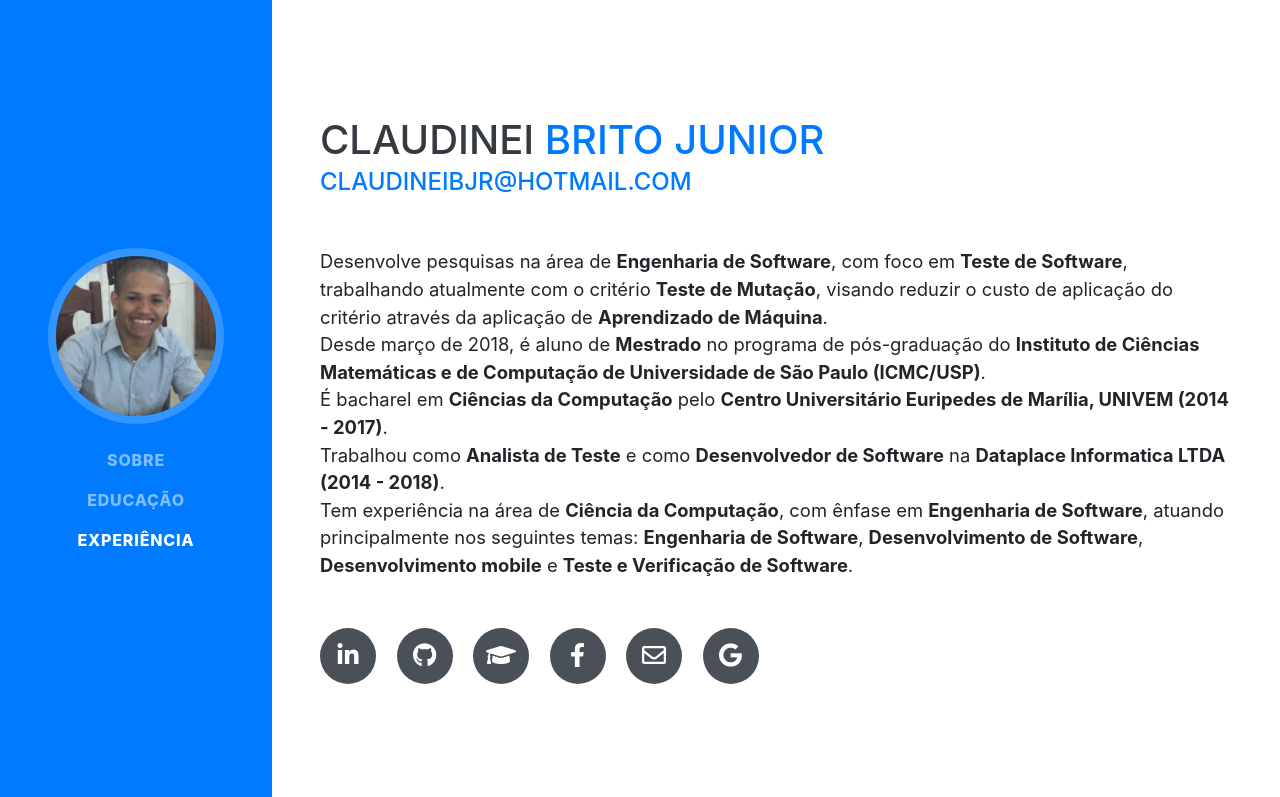
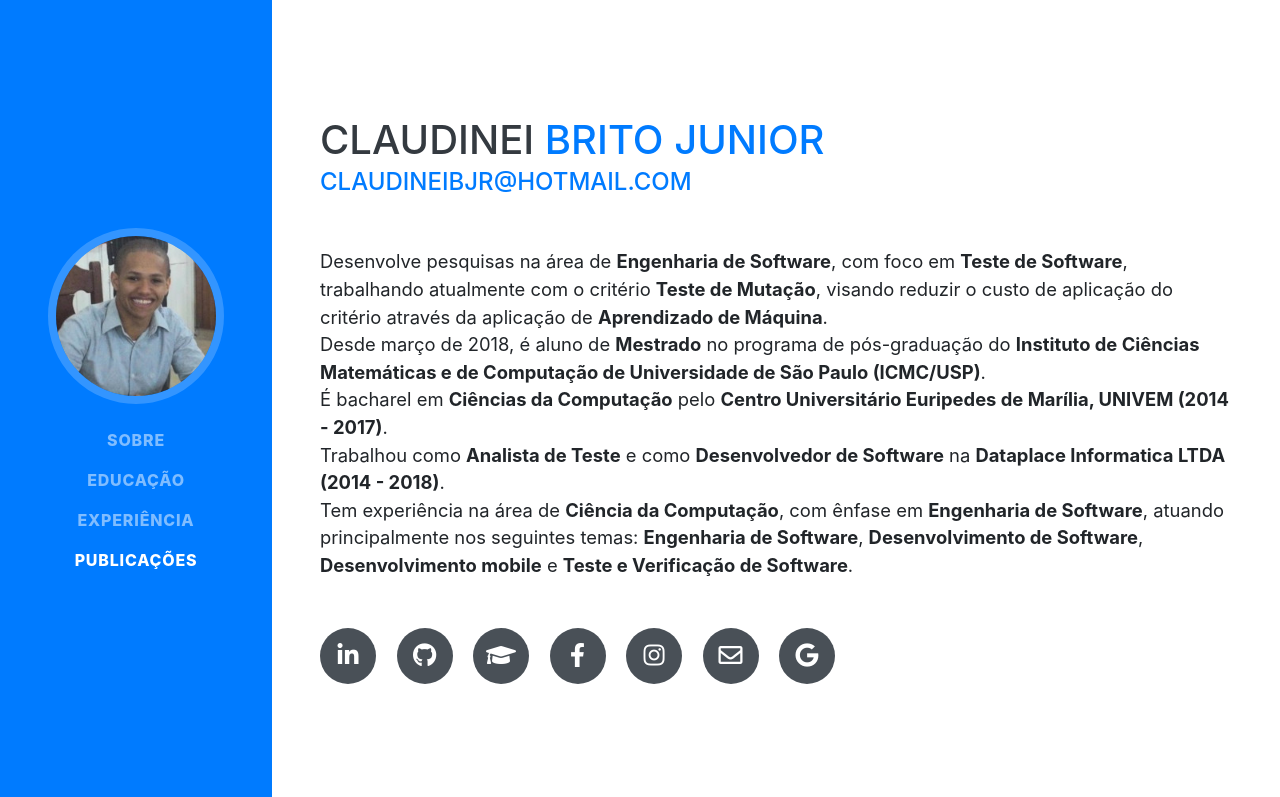
Before and after one commit to claudineibjr/ClaudineiBJr.github.io, a website with bundled scripts: page index.html in a window 1280 px wide. Shown: the top 797 px of the page. Built offline with nearby package versions, Linux system fonts and the light colour scheme; a web font is replaced by a local one.

Commit message:
Inclusão do favicon

```diff
--- a/index.html
+++ b/index.html
@@ -19,6 +19,7 @@
     	<!-- Custom styles for this template -->
 		<!--<link href="css/resume.min.css" rel="stylesheet">-->
 		<link href="css/resume.css" rel="stylesheet">
+		<link rel="icon" type="image/png" href="img/favicon.png" />
 
   </head>
 	<body id="page-top">
@@ -47,6 +48,10 @@
 
 					<li class="nav-item">
 						<a class="nav-link js-scroll-trigger" href="#experience">Experiência</a>
+					</li>
+
+					<li class="nav-item">
+						<a class="nav-link js-scroll-trigger" href="#publications">Publicações</a>
 					</li>
 
 					<!--
@@ -94,6 +99,9 @@
 
 						<a href="https://www.facebook.com/ClaudineiBJr" target="_blank">
 							<i class="fab fa-facebook-f"></i>	</a>
+
+						<a href="https://www.instagram.com/claudineibjr/" target="_blank">
+							<i class="fab fa-instagram"></i>	</a>
 
 						<a href="mailto:claudineibjr@hotmail.com">
 							<i class="far fa-envelope"></i>	</a>
@@ -225,11 +233,20 @@
 
 			<hr class="m-0">
 
+			<section class="resume-section p-3 p-lg-5 d-flex align-items-center" id="publications">
+				<div class="w-100">
+					<h2 class="mb-5">Publicações</h2>
+					<div class="subheading mb-3">Programming Languages &amp; Tools</div>
+				</div>
+			</section>
+
+			<hr class="m-0">
+
 			<section class="resume-section p-3 p-lg-5 d-flex align-items-center">
-					<div class="w-100">
-						<h2 class="mb-5">Site em desenvolvimento</h2>
-					</div>
-				</section>
+				<div class="w-100">
+					<h2 class="mb-5">Site em desenvolvimento</h2>
+				</div>
+			</section>
 
 			<!--
 
```
Also changed, not shown: img/favicon.png (added), img/favicon_.png (added).
